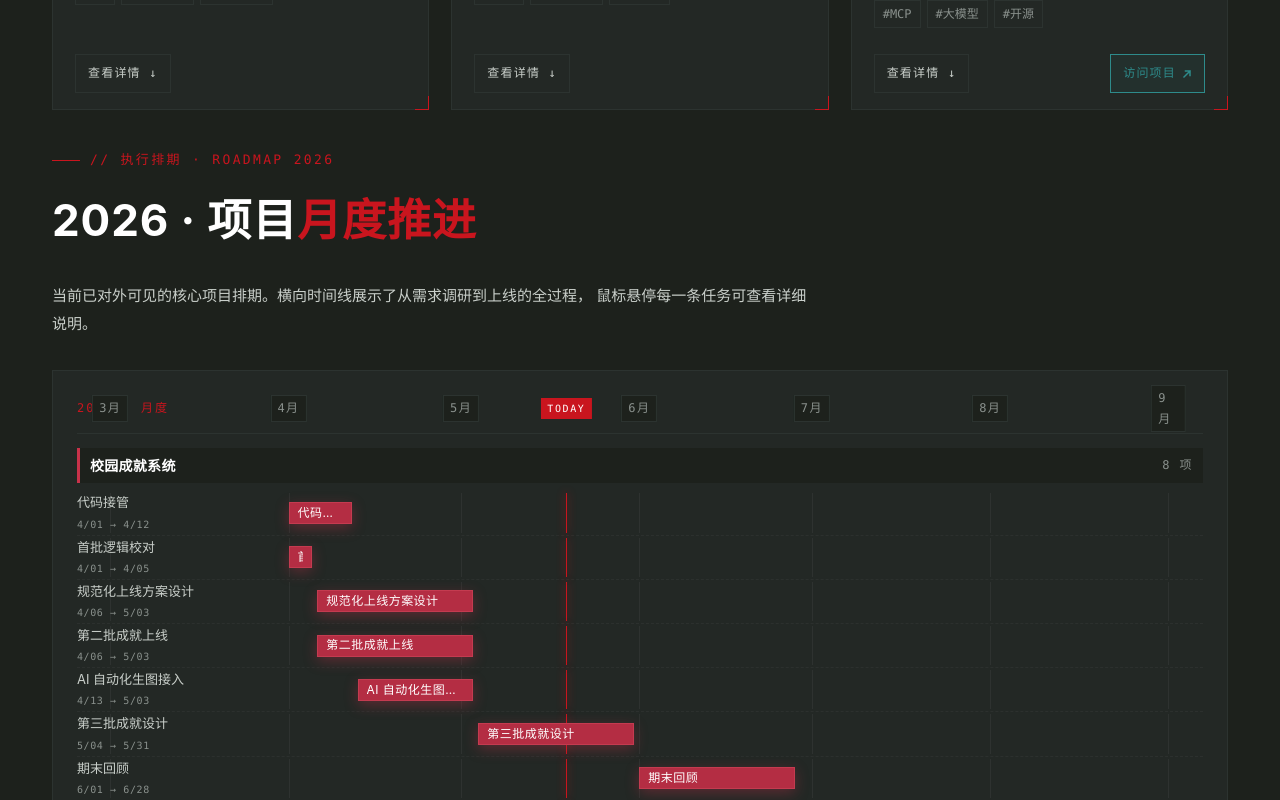
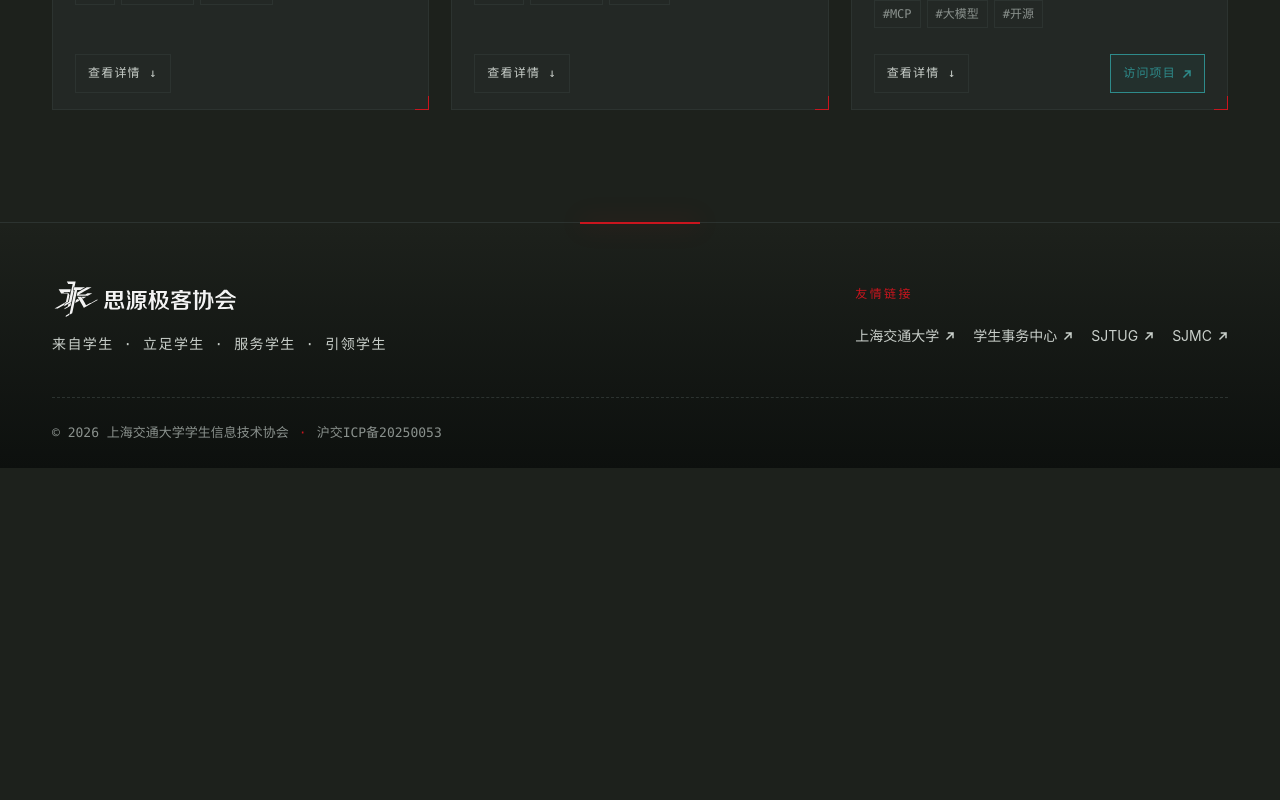
Before and after one commit to SJTU-Geek/geek-home-frontend, a React (Vite) app: page /products in a window 1280 px wide. Shown: the part 1480-2280 px from the top of the page. After the commit the page ends 1948 px from the top, so only its background shows below. Built offline with nearby package versions, Linux system fonts and the light colour scheme.

Commit message:
fix: hide gantt graph

```diff
--- a/src/pages/Products.tsx
+++ b/src/pages/Products.tsx
@@ -107,7 +107,7 @@ export default function Products() {
       </section>
 
       {/* ============ ROADMAP / GANTT ============ */}
-      <section className="section roadmap">
+      {false && <section className="section roadmap">
         <div className="container">
           <Reveal>
             <p className="section-eyebrow">// 执行排期 · Roadmap 2026</p>
@@ -124,7 +124,7 @@ export default function Products() {
             <Gantt />
           </Reveal>
         </div>
-      </section>
+      </section>}
     </div>
   );
 }
```
